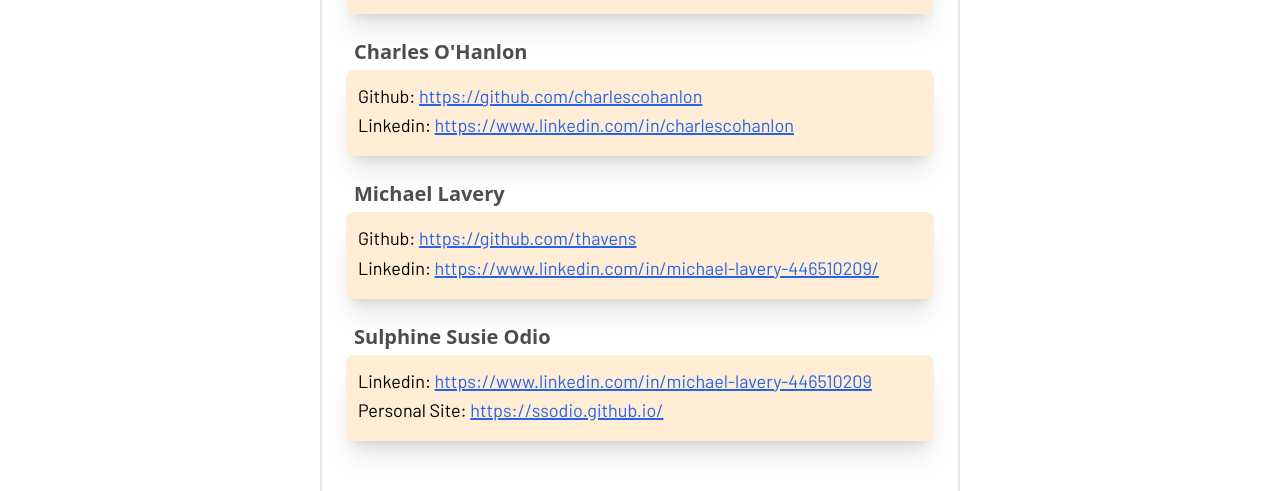
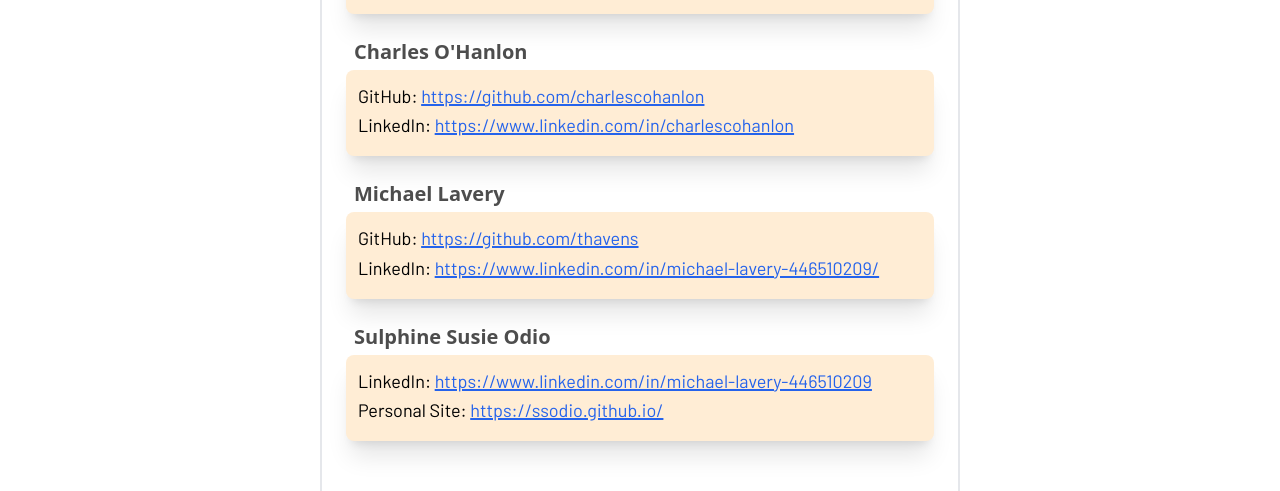
Before and after one commit to charlescohanlon/ProfesScore, a Next.js app: page /contact in a window 1280 px wide. Shown: the part 288-779 px from the top of the page. Built offline with nearby package versions, Linux system fonts and the light colour scheme.

Commit message:
Fix site brand casing in contact page (#11)

```diff
--- a/src/pages/contact.tsx
+++ b/src/pages/contact.tsx
@@ -21,19 +21,19 @@
           {" designed the logo and inspired the user interface. "}
         </ContainerText>
         <ContainerText title={"Charles O'Hanlon"}>
-          {"Github: "}
+          {"GitHub: "}
           <ContainerLink href="https://github.com/charlescohanlon"></ContainerLink>
-          {"\nLinkedin: "}
+          {"\nLinkedIn: "}
           <ContainerLink href="https://www.linkedin.com/in/charlescohanlon"></ContainerLink>
         </ContainerText>
         <ContainerText title={"Michael Lavery"}>
-          {"Github: "}
+          {"GitHub: "}
           <ContainerLink href="https://github.com/thavens"></ContainerLink>
-          {"\nLinkedin: "}
+          {"\nLinkedIn: "}
           <ContainerLink href="https://www.linkedin.com/in/michael-lavery-446510209/"></ContainerLink>
         </ContainerText>
         <ContainerText title={"Sulphine Susie Odio"}>
-          {"Linkedin: "}
+          {"LinkedIn: "}
           <ContainerLink href="https://www.linkedin.com/in/michael-lavery-446510209"></ContainerLink>{" "}
           {"\nPersonal Site: "}
           <ContainerLink href="https://ssodio.github.io/"></ContainerLink>
```
